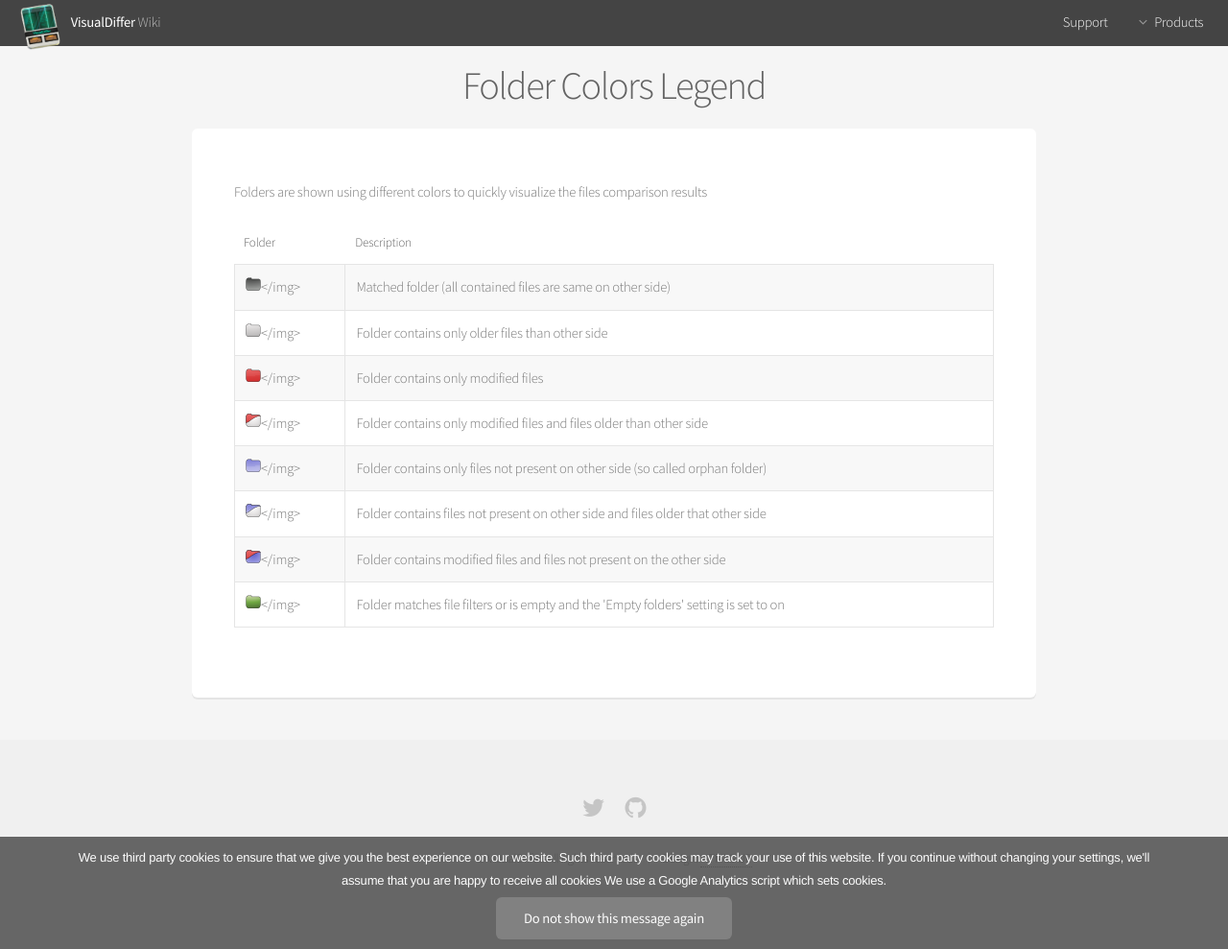
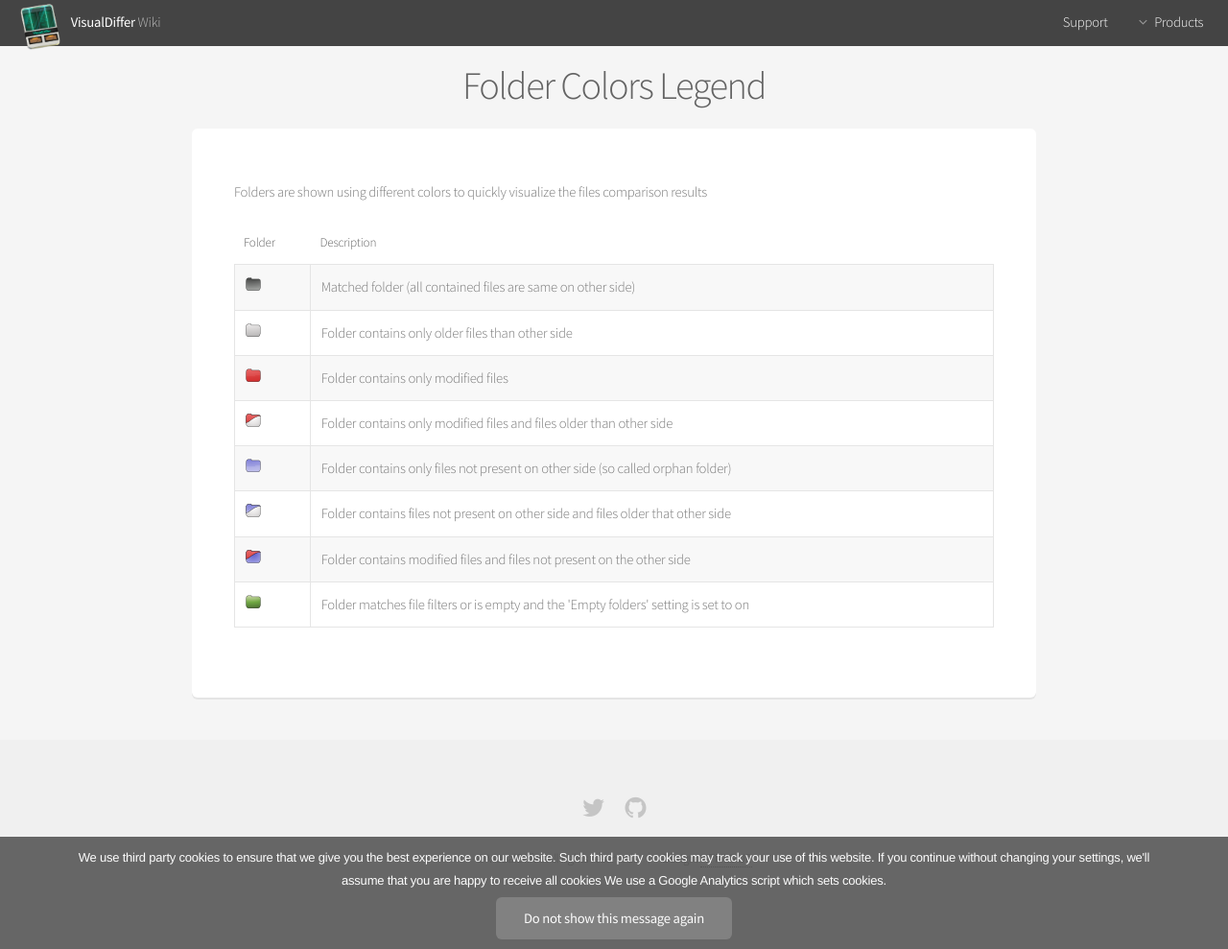
Before and after one commit to visualdiffer/visualdiffer.github.com, a Jekyll site: the page built from foldersLegend.md, in a window 1280 px wide and 989 px high. Shown: the whole window at 96% size. Built offline with Jekyll 4.4.1, drawn with Linux system fonts in a browser that asks for light colours.

Commit message:
removed close tag due to an incorrect visualization on github pages

```diff
--- a/foldersLegend.md
+++ b/foldersLegend.md
@@ -20,35 +20,35 @@ Folders are shown using different colors to quickly visualize the files comparis
         </thead>
         <tbody>
             <tr>
-                <td><img class="folder-legend" src="{{ site.prefixDir }}img/ternaryop/vd/folders/folder-000.png"></img></td>
+                <td><img class="folder-legend" src="{{ site.prefixDir }}img/ternaryop/vd/folders/folder-000.png"></td>
                 <td>Matched folder (all contained files are same on other side)</td>
             </tr>
             <tr>
-                <td><img class="folder-legend" src="{{ site.prefixDir }}img/ternaryop/vd/folders/folder-001.png"></img></td>
+                <td><img class="folder-legend" src="{{ site.prefixDir }}img/ternaryop/vd/folders/folder-001.png"></td>
                 <td>Folder contains only older files than other side</td>
             </tr>
             <tr>
-                <td><img class="folder-legend" src="{{ site.prefixDir }}img/ternaryop/vd/folders/folder-010.png"></img></td>
+                <td><img class="folder-legend" src="{{ site.prefixDir }}img/ternaryop/vd/folders/folder-010.png"></td>
                 <td>Folder contains only modified files</td>
             </tr>
             <tr>
-                <td><img class="folder-legend" src="{{ site.prefixDir }}img/ternaryop/vd/folders/folder-011.png"></img></td>
+                <td><img class="folder-legend" src="{{ site.prefixDir }}img/ternaryop/vd/folders/folder-011.png"></td>
                 <td>Folder contains only modified files and files older than other side</td>
             </tr>
             <tr>
-                <td><img class="folder-legend" src="{{ site.prefixDir }}img/ternaryop/vd/folders/folder-100.png"></img></td>
+                <td><img class="folder-legend" src="{{ site.prefixDir }}img/ternaryop/vd/folders/folder-100.png"></td>
                 <td>Folder contains only files not present on other side (so called orphan folder)</td>
             </tr>
             <tr>
-                <td><img class="folder-legend" src="{{ site.prefixDir }}img/ternaryop/vd/folders/folder-101.png"></img></td>
+                <td><img class="folder-legend" src="{{ site.prefixDir }}img/ternaryop/vd/folders/folder-101.png"></td>
                 <td>Folder contains files not present on other side and files older that other side</td>
             </tr>
             <tr>
-                <td><img class="folder-legend" src="{{ site.prefixDir }}img/ternaryop/vd/folders/folder-110.png"></img></td>
+                <td><img class="folder-legend" src="{{ site.prefixDir }}img/ternaryop/vd/folders/folder-110.png"></td>
                 <td>Folder contains modified files and files not present on the other side</td>
             </tr>
             <tr>
-                <td><img class="folder-legend" src="{{ site.prefixDir }}img/ternaryop/vd/folders/folder-999.png"></img></td>
+                <td><img class="folder-legend" src="{{ site.prefixDir }}img/ternaryop/vd/folders/folder-999.png"></td>
                 <td>Folder matches file filters or is empty and the 'Empty folders' setting is set to on</td>
             </tr>
         </tbody>
```
